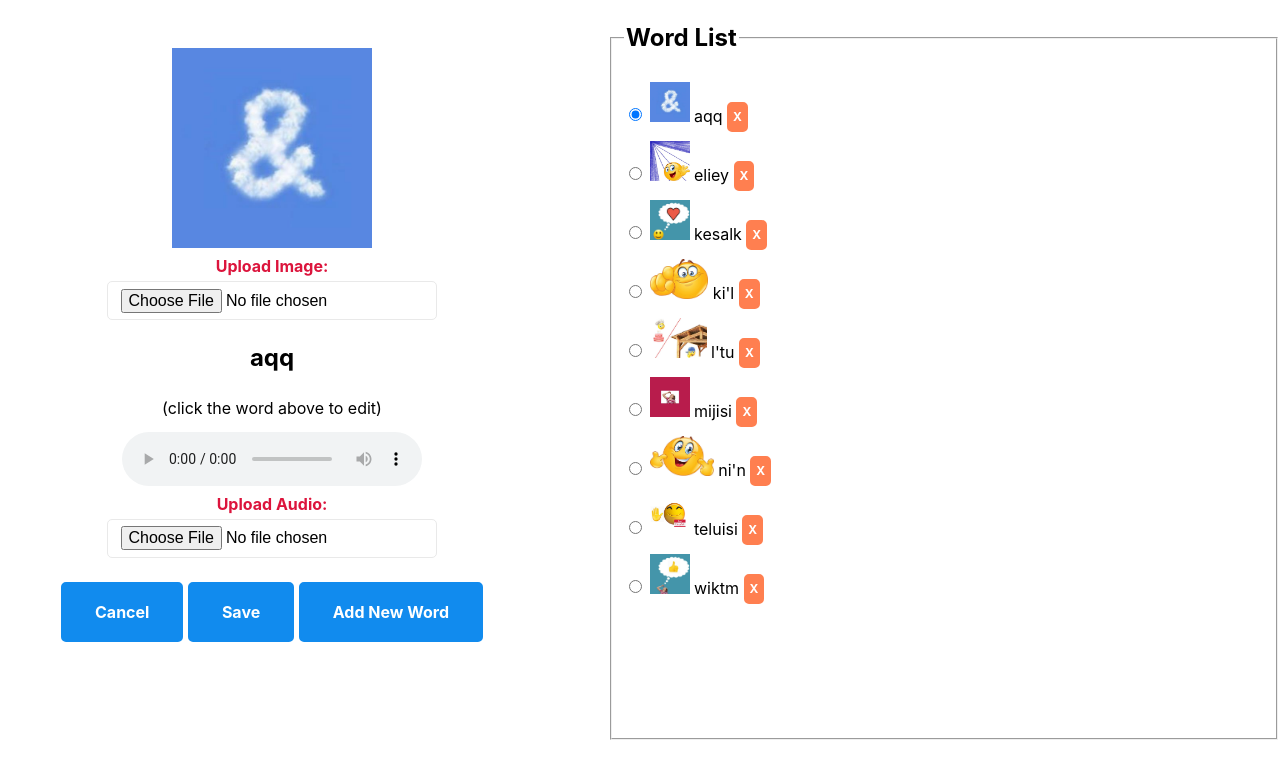
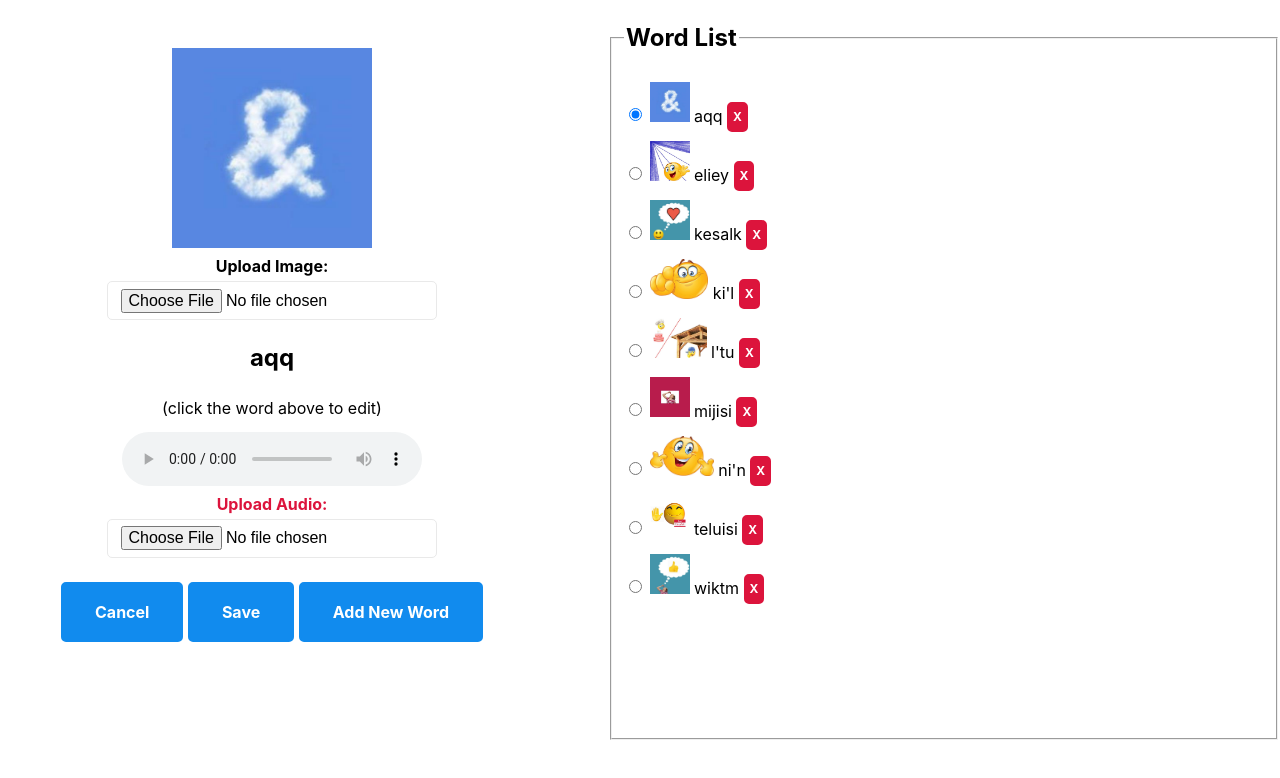
Before and after one commit to cybardev/pictionary, a website: page admin/editor.html in a window 1280 px wide. Drawn offline with nearby package versions, Linux system fonts and the light colour scheme.

Commit message:
improve delete button contrast

```diff
--- a/src/client/css/admin.css
+++ b/src/client/css/admin.css
@@ -37,7 +37,7 @@
 }
 
 .editor-list-item > button {
-    --bg-color: coral;
+    --bg-color: crimson;
     background-color: var(--bg-color);
     border-color: var(--bg-color);
     font-size: 12px;
@@ -49,7 +49,7 @@
     height: 40px;
 }
 
-label[for="word-img"],
+label[for="word-image"],
 label[for="word-audio"] {
     color: crimson;
 }
```
